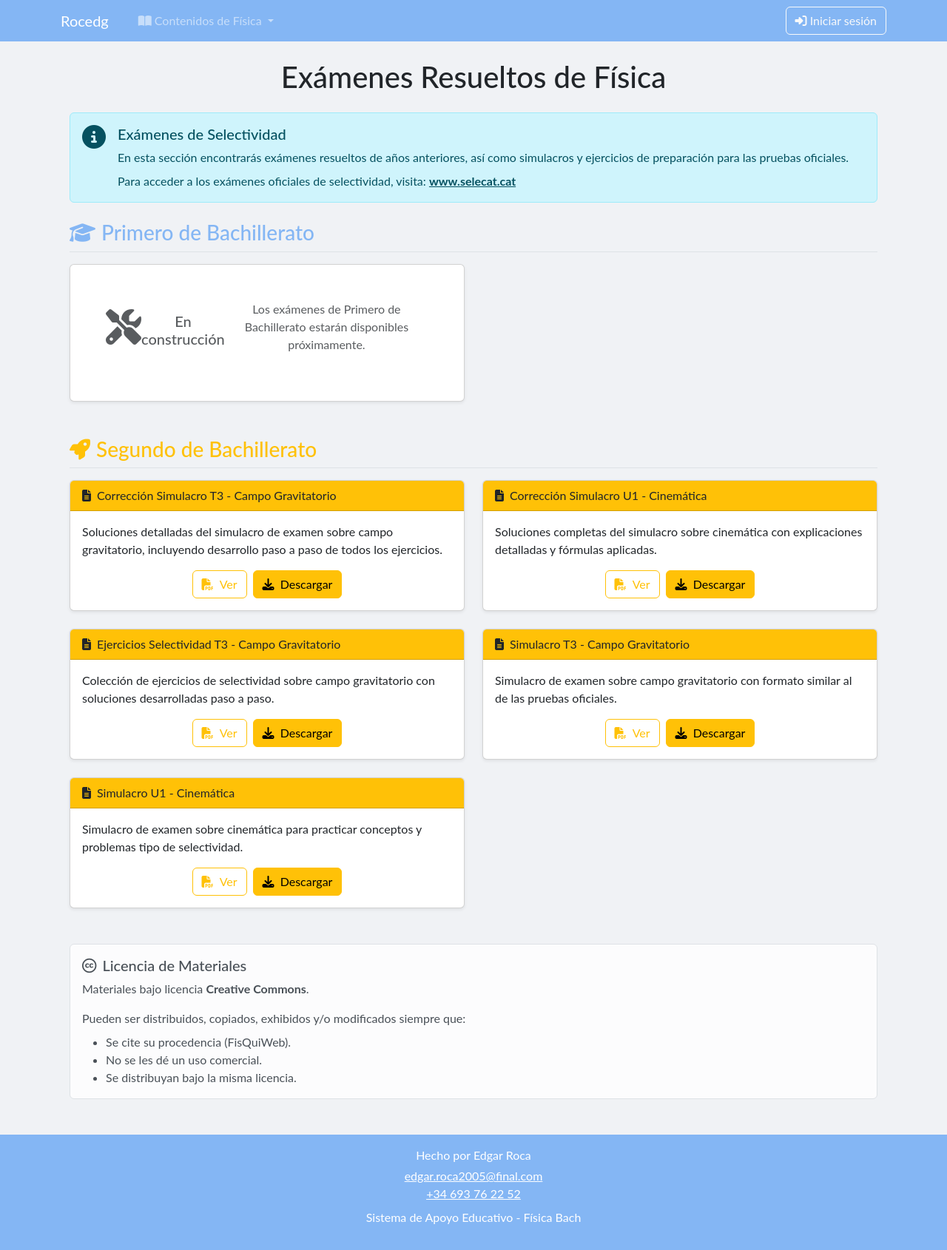
After one commit to Rocedg/web-clases-fisica, a Flask app: template templates/user/exams.html in a window 1280 px wide. The commit adds this page. Shown: the whole page at 74% size. Run offline with Flask 3, Linux system fonts and the light colour scheme; the template is opened without the code that fills it, so the values that code supplies are empty.

Commit message:
Adding exams page

```diff
--- a/app.py
+++ b/app.py
@@ -188,11 +188,10 @@ def quiz_results():
 def miscellaneous():
     return render_template('user/miscellaneous.html')
 
-# === *) SOLVED EXAMS ===
-@app.route('/solved')
-def solved():
-    # Instead of actual content, return a 404 error page since this section is under construction
-    return render_template('errors/404.html'), 404
+# === 5) SOLVED EXAMS ===
+@app.route('/examenes')
+def examenes():
+    return render_template('user/examenes.html')
 
 # Error handlers
 @app.errorhandler(403)
--- a/templates/home.html
+++ b/templates/home.html
@@ -50,7 +50,7 @@
 
             <!-- Exámenes -->
             <div class="col-md-6">
-                <a href="{{ url_for('solved') }}" class="card-link">
+                <a href="{{ url_for('exams') }}" class="card-link">
                     <div class="study-card h-100">
                         <div class="card-image-container">
                             <img src="{{ url_for('static', filename='img/examenes-bg.png') }}"
--- /dev/null
+++ b/templates/user/exams.html
@@ -0,0 +1,217 @@
+{% extends "base.html" %}
+{% block title %}Exámenes Resueltos{% endblock %}
+
+{% block content %}
+<div class="container mt-4">
+    <h1 class="text-center mb-4">Exámenes Resueltos de Física</h1>
+
+    <!-- Information Alert -->
+    <div class="alert alert-info mb-4">
+        <div class="d-flex">
+            <div class="flex-shrink-0">
+                <i class="fas fa-info-circle fa-2x me-3"></i>
+            </div>
+            <div>
+                <h5 class="alert-heading">Exámenes de Selectividad</h5>
+                <p class="mb-0">En esta sección encontrarás exámenes resueltos de años anteriores, así como simulacros y ejercicios de preparación para las pruebas oficiales.</p>
+                <p class="mt-2 mb-0">
+                    Para acceder a los exámenes oficiales de selectividad, visita:
+                    <a href="https://www.selecat.cat" target="_blank" class="alert-link">www.selecat.cat</a>
+                </p>
+            </div>
+        </div>
+    </div>
+
+    <!-- First Year Section -->
+    <div class="year-section mb-5">
+        <h3 class="mb-3 text-primary border-bottom pb-2">
+            <i class="fas fa-graduation-cap me-2"></i>Primero de Bachillerato
+        </h3>
+        <div class="row row-cols-1 row-cols-md-2 g-4">
+            <!-- For future content, will be empty for now -->
+            <div class="col-12">
+                <div class="card h-100 shadow-sm">
+                    <div class="card-body text-center p-5">
+                        <i class="fas fa-tools fa-3x text-muted mb-3"></i>
+                        <h5 class="text-muted">En construcción</h5>
+                        <p class="text-muted">Los exámenes de Primero de Bachillerato estarán disponibles próximamente.</p>
+                    </div>
+                </div>
+            </div>
+        </div>
+    </div>
+
+    <!-- Second Year Section -->
+    <div class="year-section">
+        <h3 class="mb-3 text-warning border-bottom pb-2">
+            <i class="fas fa-rocket me-2"></i>Segundo de Bachillerato
+        </h3>
+        <div class="row row-cols-1 row-cols-md-2 g-4">
+            <!-- Correcciones-Simulacro-T3-Campo-gravitatorio -->
+            <div class="col">
+                <div class="card h-100 shadow-sm">
+                    <div class="card-header bg-warning text-dark">
+                        <i class="fas fa-file-alt me-2"></i>Corrección Simulacro T3 - Campo Gravitatorio
+                    </div>
+                    <div class="card-body d-flex flex-column">
+                        <p class="card-text flex-grow-1">Soluciones detalladas del simulacro de examen sobre campo gravitatorio, incluyendo desarrollo paso a paso de todos los ejercicios.</p>
+                        <div class="d-flex gap-2 mt-auto">
+                            <a href="{{ url_for('static', filename='pdfs/examenes/Correccion-Simulacro-T3-Campo-gravitatorio.pdf') }}"
+                               class="btn btn-outline-warning"
+                               target="_blank"
+                               title="Vista previa del PDF">
+                                <i class="fas fa-file-pdf"></i>
+                                <span class="d-none d-md-inline ms-1">Ver</span>
+                            </a>
+
+                            <a href="{{ url_for('static', filename='pdfs/examenes/Correccion-Simulacro-T3-Campo-gravitatorio.pdf') }}"
+                               class="btn btn-warning"
+                               download
+                               title="Descargar PDF">
+                                <i class="fas fa-download"></i>
+                                <span class="d-none d-md-inline ms-1">Descargar</span>
+                            </a>
+                        </div>
+                    </div>
+                </div>
+            </div>
+
+            <!-- Corrección-simulacro-U1-Cinematica -->
+            <div class="col">
+                <div class="card h-100 shadow-sm">
+                    <div class="card-header bg-warning text-dark">
+                        <i class="fas fa-file-alt me-2"></i>Corrección Simulacro U1 - Cinemática
+                    </div>
+                    <div class="card-body d-flex flex-column">
+                        <p class="card-text flex-grow-1">Soluciones completas del simulacro sobre cinemática con explicaciones detalladas y fórmulas aplicadas.</p>
+                        <div class="d-flex gap-2 mt-auto">
+                            <a href="{{ url_for('static', filename='pdfs/examenes/Corrección-simulacro-U1-Cinematica.pdf') }}"
+                               class="btn btn-outline-warning"
+                               target="_blank"
+                               title="Vista previa del PDF">
+                                <i class="fas fa-file-pdf"></i>
+                                <span class="d-none d-md-inline ms-1">Ver</span>
+                            </a>
+
+                            <a href="{{ url_for('static', filename='pdfs/examenes/Corrección-simulacro-U1-Cinematica.pdf') }}"
+                               class="btn btn-warning"
+                               download
+                               title="Descargar PDF">
+                                <i class="fas fa-download"></i>
+                                <span class="d-none d-md-inline ms-1">Descargar</span>
+                            </a>
+                        </div>
+                    </div>
+                </div>
+            </div>
+
+            <!-- Ejercicios-sele-T3-Campo-gravitatorio-con-soluciones -->
+            <div class="col">
+                <div class="card h-100 shadow-sm">
+                    <div class="card-header bg-warning text-dark">
+                        <i class="fas fa-file-alt me-2"></i>Ejercicios Selectividad T3 - Campo Gravitatorio
+                    </div>
+                    <div class="card-body d-flex flex-column">
+                        <p class="card-text flex-grow-1">Colección de ejercicios de selectividad sobre campo gravitatorio con soluciones desarrolladas paso a paso.</p>
+                        <div class="d-flex gap-2 mt-auto">
+                            <a href="{{ url_for('static', filename='pdfs/examenes/Ejercicios-sele-T3-Campo-gravitatorio-con-soluciones.pdf') }}"
+                               class="btn btn-outline-warning"
+                               target="_blank"
+                               title="Vista previa del PDF">
+                                <i class="fas fa-file-pdf"></i>
+                                <span class="d-none d-md-inline ms-1">Ver</span>
+                            </a>
+
+                            <a href="{{ url_for('static', filename='pdfs/examenes/Ejercicios-sele-T3-Campo-gravitatorio-con-soluciones.pdf') }}"
+                               class="btn btn-warning"
+                               download
+                               title="Descargar PDF">
+                                <i class="fas fa-download"></i>
+                                <span class="d-none d-md-inline ms-1">Descargar</span>
+                            </a>
+                        </div>
+                    </div>
+                </div>
+            </div>
+
+            <!-- Simulacro-T3-Campo-gravitatorio -->
+            <div class="col">
+                <div class="card h-100 shadow-sm">
+                    <div class="card-header bg-warning text-dark">
+                        <i class="fas fa-file-alt me-2"></i>Simulacro T3 - Campo Gravitatorio
+                    </div>
+                    <div class="card-body d-flex flex-column">
+                        <p class="card-text flex-grow-1">Simulacro de examen sobre campo gravitatorio con formato similar al de las pruebas oficiales.</p>
+                        <div class="d-flex gap-2 mt-auto">
+                            <a href="{{ url_for('static', filename='pdfs/examenes/Simulacro-T3-Campo-gravitatorio.pdf') }}"
+                               class="btn btn-outline-warning"
+                               target="_blank"
+                               title="Vista previa del PDF">
+                                <i class="fas fa-file-pdf"></i>
+                                <span class="d-none d-md-inline ms-1">Ver</span>
+                            </a>
+
+                            <a href="{{ url_for('static', filename='pdfs/examenes/Simulacro-T3-Campo-gravitatorio.pdf') }}"
+                               class="btn btn-warning"
+                               download
+                               title="Descargar PDF">
+                                <i class="fas fa-download"></i>
+                                <span class="d-none d-md-inline ms-1">Descargar</span>
+                            </a>
+                        </div>
+                    </div>
+                </div>
+            </div>
+
+            <!-- Simulacro-U1-Cinematica -->
+            <div class="col">
+                <div class="card h-100 shadow-sm">
+                    <div class="card-header bg-warning text-dark">
+                        <i class="fas fa-file-alt me-2"></i>Simulacro U1 - Cinemática
+                    </div>
+                    <div class="card-body d-flex flex-column">
+                        <p class="card-text flex-grow-1">Simulacro de examen sobre cinemática para practicar conceptos y problemas tipo de selectividad.</p>
+                        <div class="d-flex gap-2 mt-auto">
+                            <a href="{{ url_for('static', filename='pdfs/examenes/Simulacro-U1-Cinematica.pdf') }}"
+                               class="btn btn-outline-warning"
+                               target="_blank"
+                               title="Vista previa del PDF">
+                                <i class="fas fa-file-pdf"></i>
+                                <span class="d-none d-md-inline ms-1">Ver</span>
+                            </a>
+
+                            <a href="{{ url_for('static', filename='pdfs/examenes/Simulacro-U1-Cinematica.pdf') }}"
+                               class="btn btn-warning"
+                               download
+                               title="Descargar PDF">
+                                <i class="fas fa-download"></i>
+                                <span class="d-none d-md-inline ms-1">Descargar</span>
+                            </a>
+                        </div>
+                    </div>
+                </div>
+            </div>
+        </div>
+    </div>
+
+    <!-- Creative Commons Citation -->
+    <div class="alert alert-light border mt-4 mb-3 p-3">
+        <h5 class="alert-heading mb-2">
+            <i class="fab fa-creative-commons me-2"></i>Licencia de Materiales
+        </h5>
+        <p>Materiales bajo licencia <strong>Creative Commons</strong>.</p>
+        <p class="mb-2">Pueden ser distribuidos, copiados, exhibidos y/o modificados siempre que:</p>
+        <ul class="mb-0">
+            <li>Se cite su procedencia (FisQuiWeb).</li>
+            <li>No se les dé un uso comercial.</li>
+            <li>Se distribuyan bajo la misma licencia.</li>
+        </ul>
+    </div>
+</div>
+
+<style>
+    .year-section {
+        margin-bottom: 3rem;
+    }
+</style>
+{% endblock %}
```
Also changed, not shown: templates/user/miscellaneous.html (+58 -22 lines), templates/user/solved.html (deleted, +0 -155 lines), templates/user/topics.html (+18 -5 lines), 6 other files.
